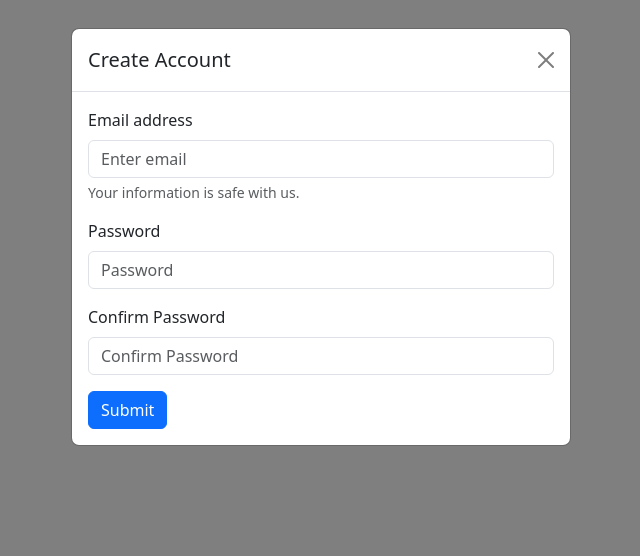
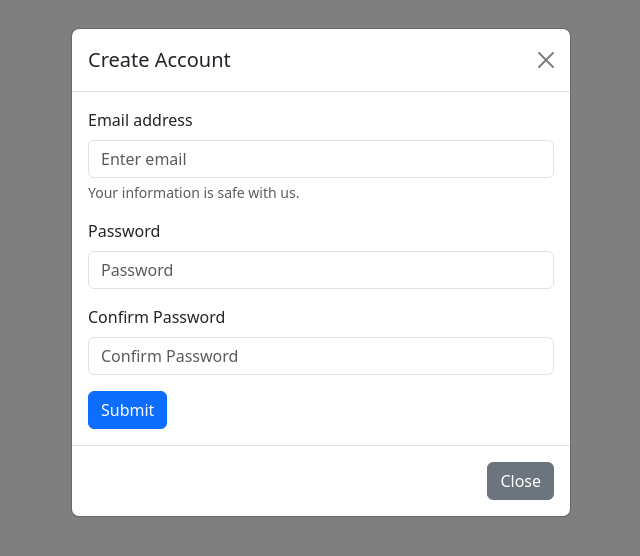
Before and after one commit to acciojob/bootstrap-signup-modal-navneet451, a website: page main.html in a window 1280 px wide. Both pictures are taken after a click on the button "Sign Up". Shown: the whole page, without its empty margins (319-959 px from the left). Drawn offline with nearby package versions, Linux system fonts and the light colour scheme.

Commit message:
created a submission

```diff
--- a/main.html
+++ b/main.html
@@ -49,9 +49,9 @@
                         <button type="submit" class="btn btn-primary">Submit</button>
                     </form>
                 </div>
-                <!-- <div class="modal-footer">
+                <div class="modal-footer">
                     <button type="button" class="btn btn-secondary" data-bs-dismiss="modal">Close</button>
-                </div> -->
+                </div>
             </div>
         </div>
     </div>
```
